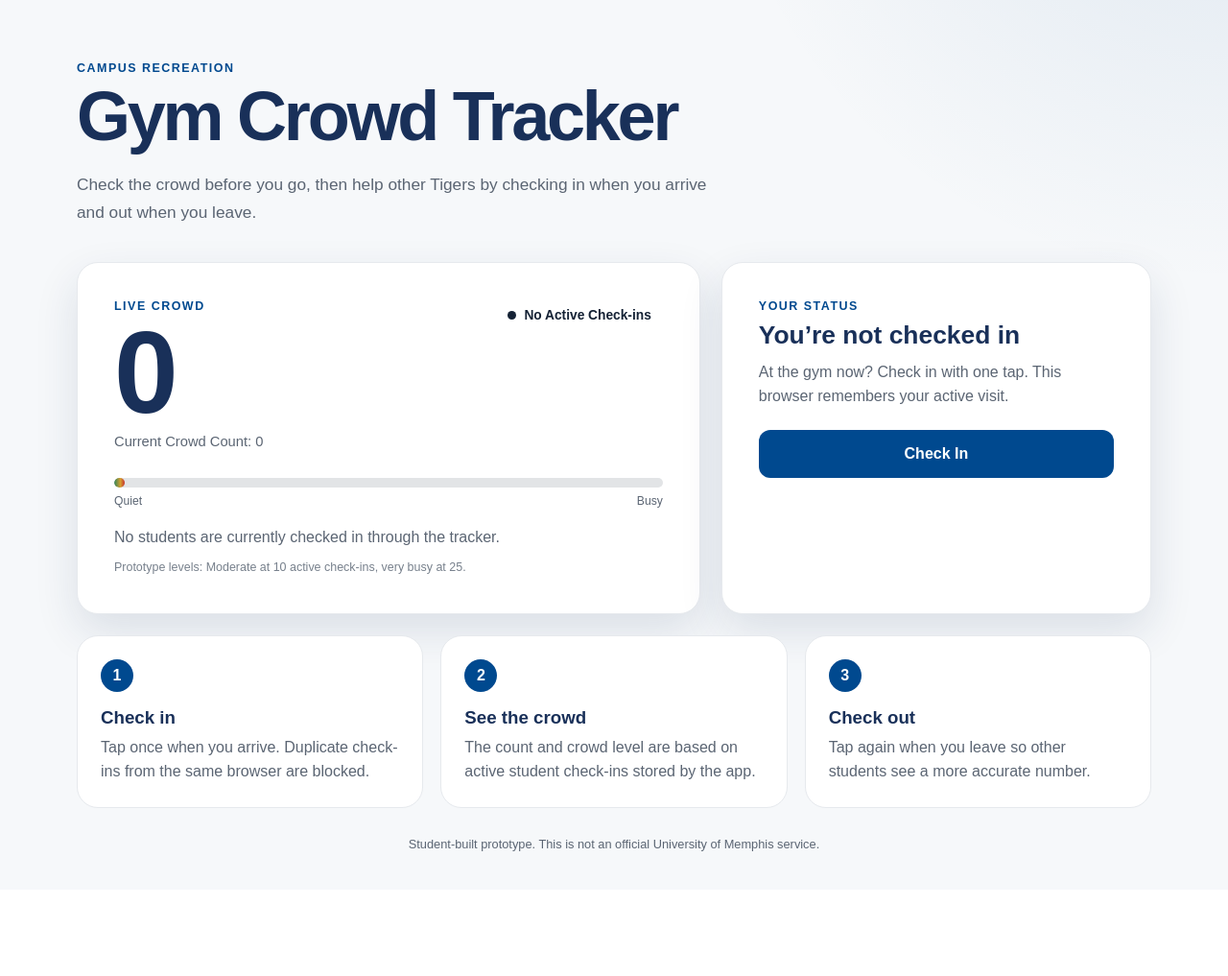
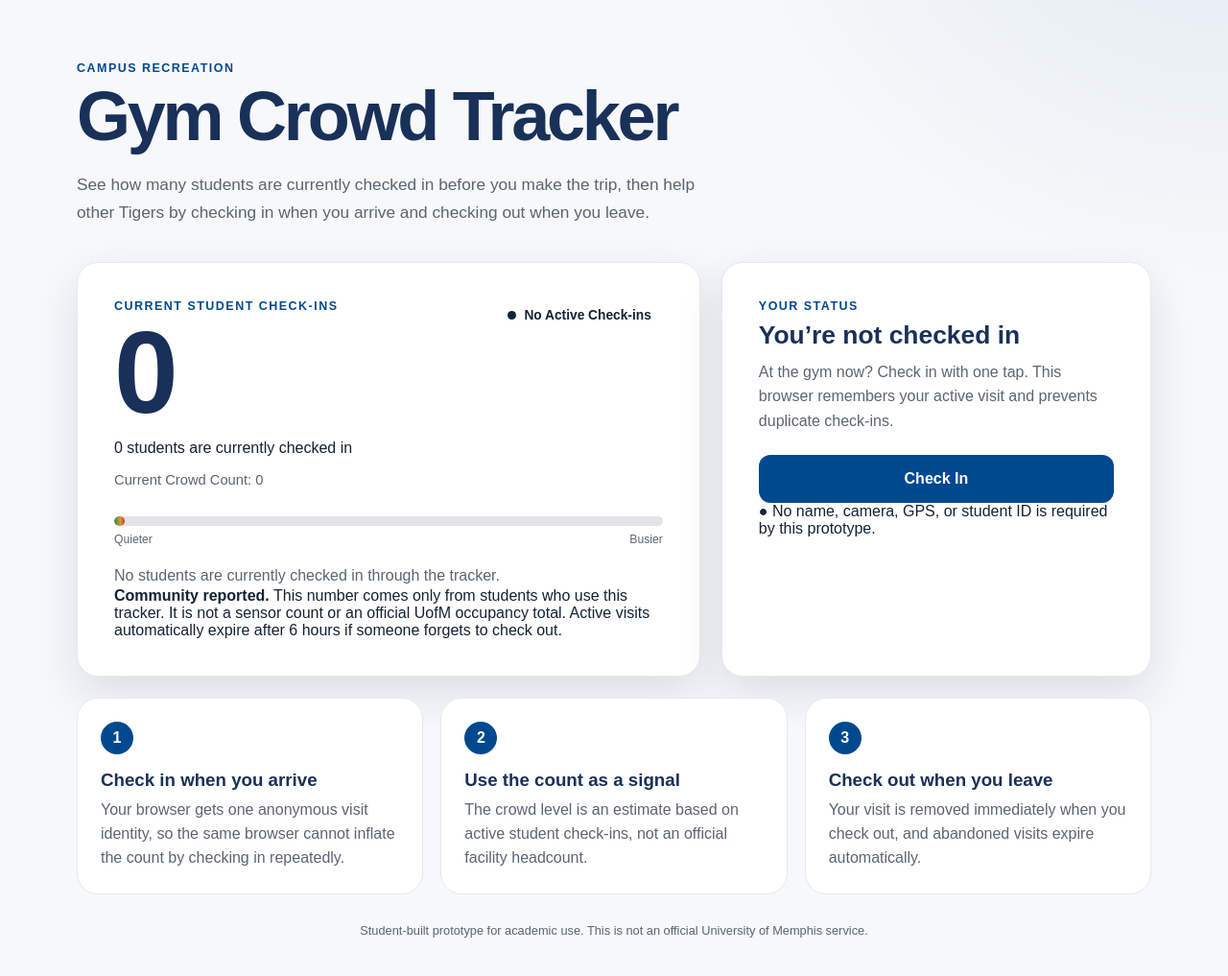
Before and after one commit to Moesk1/Gym-Crowd--Tracker-, a Flask app: page / in a window 1280 px wide. Shown: the part 249-1266 px from the top of the page at 96% size. Before the commit the page ends 1136 px from the top, so only its background shows below. Run offline with Flask 3, Linux system fonts and the light colour scheme; data that the repository does not hold is empty.

Commit message:
Clarify student-reported crowd data in the interface

```diff
--- a/templates/index.html
+++ b/templates/index.html
@@ -11,7 +11,9 @@
 <body>
   <header class="site-header">
     <div class="header-inner">
-      <img class="uofm-logo" src="{{ uofm_logo_url }}" alt="The University of Memphis">
+      <a class="brand-lockup" href="https://www.memphis.edu/" aria-label="University of Memphis home">
+        <img class="uofm-logo" src="{{ uofm_logo_url }}" alt="The University of Memphis">
+      </a>
       <span class="prototype-badge">Student Prototype</span>
     </div>
   </header>
@@ -21,7 +23,7 @@
       <p class="eyebrow">Campus Recreation</p>
       <h1 id="page-title">Gym Crowd Tracker</h1>
       <p class="hero-copy">
-        Check the crowd before you go, then help other Tigers by checking in when you arrive and out when you leave.
+        See how many students are currently checked in before you make the trip, then help other Tigers by checking in when you arrive and checking out when you leave.
       </p>
     </section>
 
@@ -31,12 +33,19 @@
       </div>
     {% endif %}
 
-    <section class="dashboard" aria-label="Current gym crowd status">
+    <section class="dashboard" aria-label="Current gym check-in status">
       <article class="crowd-card">
         <div class="card-heading">
           <div>
-            <p class="card-label">Live crowd</p>
-            <p class="count" aria-label="{{ crowd_count }} people currently checked in">{{ crowd_count }}</p>
+            <p class="card-label">Current student check-ins</p>
+            <p class="count" aria-label="{{ crowd_count }} students currently checked in">{{ crowd_count }}</p>
+            <p class="count-caption">
+              {% if crowd_count == 1 %}
+                1 student is currently checked in
+              {% else %}
+                {{ crowd_count }} students are currently checked in
+              {% endif %}
+            </p>
             <p class="legacy-count">Current Crowd Count: {{ crowd_count }}</p>
           </div>
           <div class="status-pill status-{{ crowd_level.slug }}">
@@ -45,20 +54,23 @@
           </div>
         </div>
 
-        <div class="meter" aria-label="Crowd meter">
+        <div class="meter" aria-label="Student-reported crowd meter">
           <div class="meter-track">
-            <span class="meter-fill" style="width: {{ meter_percent }}%"></span>
+            <span class="meter-fill meter-fill-{{ crowd_level.slug }}" style="width: {{ meter_percent }}%"></span>
           </div>
           <div class="meter-labels">
-            <span>Quiet</span>
-            <span>Busy</span>
+            <span>Quieter</span>
+            <span>Busier</span>
           </div>
         </div>
 
         <p class="guidance">{{ crowd_level.guidance }}</p>
-        <p class="threshold-note">
-          Prototype levels: Moderate at {{ moderate_at }} active check-ins, very busy at {{ very_busy_at }}.
-        </p>
+
+        <div class="data-note">
+          <strong>Community reported.</strong>
+          This number comes only from students who use this tracker. It is not a sensor count or an official UofM occupancy total.
+          Active visits automatically expire after {{ check_in_ttl_hours }} hours if someone forgets to check out.
+        </div>
       </article>
 
       <article class="action-card">
@@ -66,7 +78,7 @@
         {% if is_checked_in %}
           <h2>You’re checked in</h2>
           <p class="action-copy">
-            Remember to check out when you leave so the crowd count stays useful for everyone.
+            Your visit is included in the student-reported count. Check out when you leave so the number stays useful for everyone.
           </p>
           <form action="{{ url_for('check_out') }}" method="post">
             <button class="button button-secondary" type="submit">Check Out</button>
@@ -74,35 +86,40 @@
         {% else %}
           <h2>You’re not checked in</h2>
           <p class="action-copy">
-            At the gym now? Check in with one tap. This browser remembers your active visit.
+            At the gym now? Check in with one tap. This browser remembers your active visit and prevents duplicate check-ins.
           </p>
           <form action="{{ url_for('check_in') }}" method="post">
             <button class="button button-primary" type="submit">Check In</button>
           </form>
         {% endif %}
+
+        <div class="privacy-note">
+          <span aria-hidden="true">●</span>
+          No name, camera, GPS, or student ID is required by this prototype.
+        </div>
       </article>
     </section>
 
     <section class="info-grid" aria-label="How the tracker works">
       <article>
         <span class="info-number">1</span>
-        <h3>Check in</h3>
-        <p>Tap once when you arrive. Duplicate check-ins from the same browser are blocked.</p>
+        <h3>Check in when you arrive</h3>
+        <p>Your browser gets one anonymous visit identity, so the same browser cannot inflate the count by checking in repeatedly.</p>
       </article>
       <article>
         <span class="info-number">2</span>
-        <h3>See the crowd</h3>
-        <p>The count and crowd level are based on active student check-ins stored by the app.</p>
+        <h3>Use the count as a signal</h3>
+        <p>The crowd level is an estimate based on active student check-ins, not an official facility headcount.</p>
       </article>
       <article>
         <span class="info-number">3</span>
-        <h3>Check out</h3>
-        <p>Tap again when you leave so other students see a more accurate number.</p>
+        <h3>Check out when you leave</h3>
+        <p>Your visit is removed immediately when you check out, and abandoned visits expire automatically.</p>
       </article>
     </section>
 
     <p class="prototype-note">
-      Student-built prototype. This is not an official University of Memphis service.
+      Student-built prototype for academic use. This is not an official University of Memphis service.
     </p>
   </main>
 </body>
```
